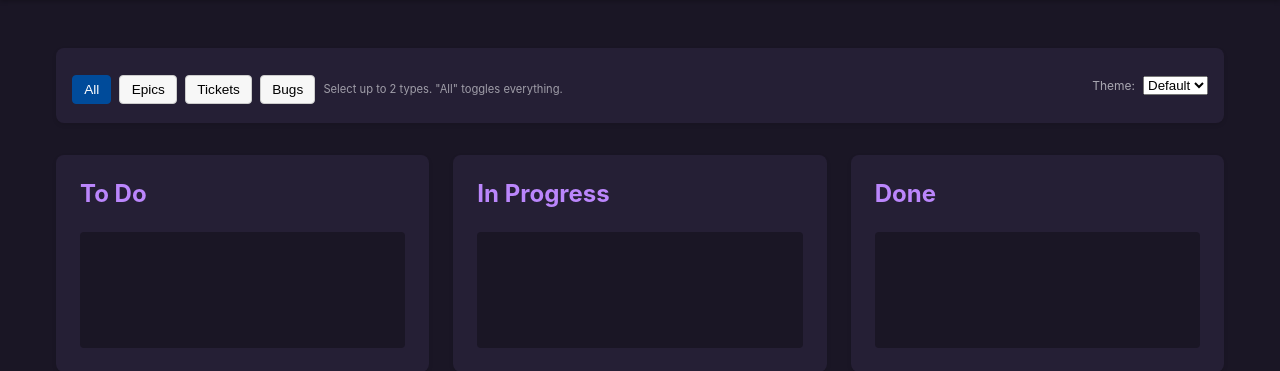
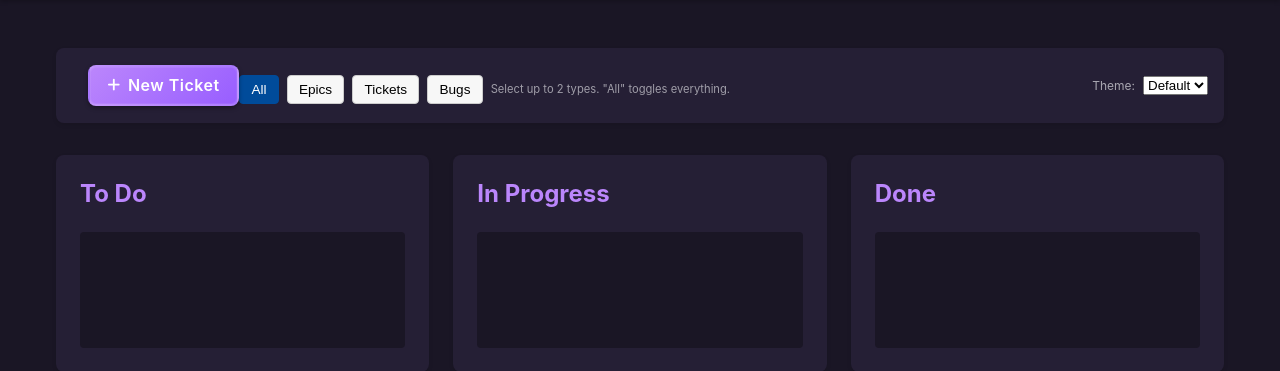
Before and after one commit to NitroghostGH/odyssey, a Django app: template tickets/templates/tickets/board.html in a window 1280 px wide. Shown: the part 60-431 px from the top of the page. Run offline with Django 5.2, Linux system fonts and the light colour scheme; the template is opened without the code that fills it, so the values that code supplies are empty.

Commit message:
feat(ui): add prominent New Ticket button to board header

```diff
--- a/tickets/templates/tickets/board.html
+++ b/tickets/templates/tickets/board.html
@@ -10,6 +10,10 @@
 <div class="board-container">
     <div class="board-header">
         <h1>{{ board.name }}</h1>
+        <a href="{% url 'tickets:ticket_new' board.id %}" class="new-ticket-nav" style="margin-left:1rem;">
+            <i class="fas fa-plus"></i>
+            New Ticket
+        </a>
         <div class="ticket-type-filters">
             <button type="button" class="filter-btn active" data-filter="all">All</button>
             <button type="button" class="filter-btn" data-filter="epic">Epics</button>
```
